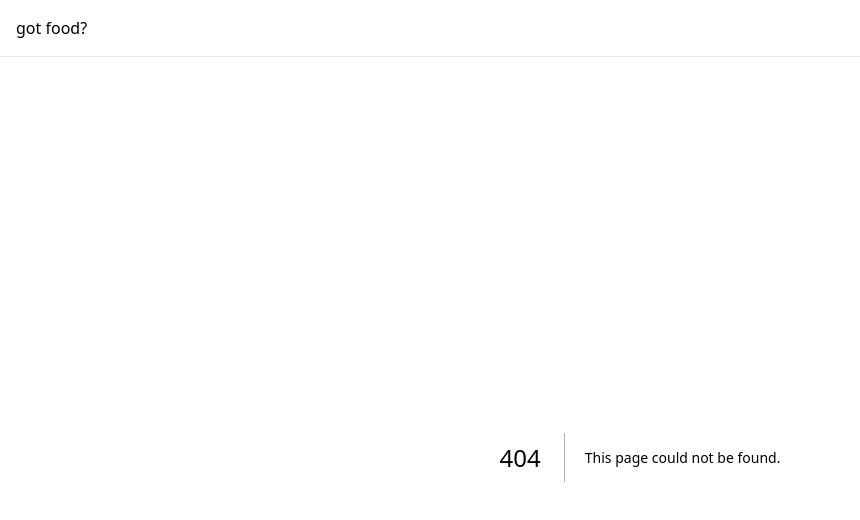
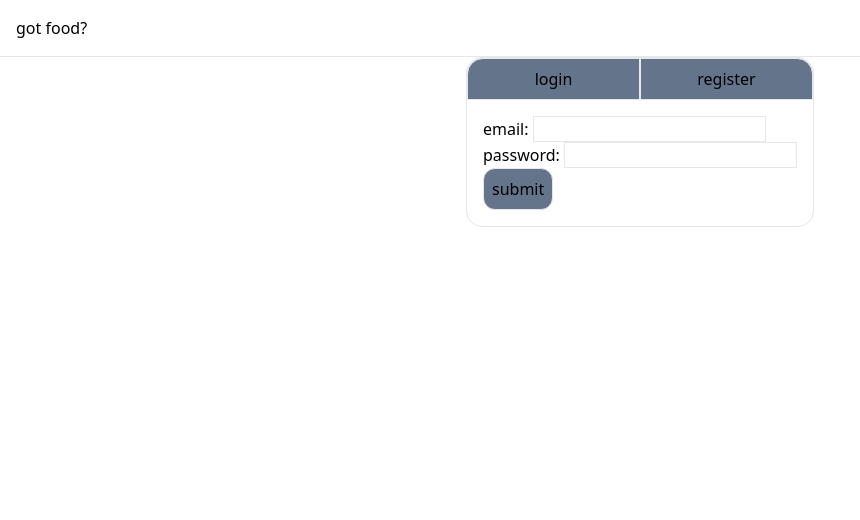
Before and after one commit to jaimetrovoada/got-food, a Next.js app in the folder client/: page /auth in a window 1280 px wide. Before the commit this address had no page. Shown: the top 520 px of the page, without its empty margins (0-860 px from the left). Built offline with nearby package versions, Linux system fonts and the light colour scheme.

Commit message:
create auth route

```diff
--- /dev/null
+++ b/client/pages/auth/index.tsx
@@ -0,0 +1,217 @@
+import React, { useState } from "react";
+import authService from "@/services/authService";
+
+interface RegisterFormProps {
+  handleSubmit: (e: React.FormEvent<HTMLFormElement>) => void;
+  handleNameInput: (e: React.ChangeEvent<HTMLInputElement>) => void;
+  handleEmailInput: (e: React.ChangeEvent<HTMLInputElement>) => void;
+  handlePasswordInput: (e: React.ChangeEvent<HTMLInputElement>) => void;
+  handleRoleInput: (e: React.ChangeEvent<HTMLInputElement>) => void;
+}
+
+interface LoginFormProps {
+  handleSubmit: (e: React.FormEvent<HTMLFormElement>) => void;
+  handleEmailInput: (e: React.ChangeEvent<HTMLInputElement>) => void;
+  handlePasswordInput: (e: React.ChangeEvent<HTMLInputElement>) => void;
+}
+
+const RegisterForm: React.FC<RegisterFormProps> = ({
+  handleSubmit,
+  handleNameInput,
+  handleEmailInput,
+  handlePasswordInput,
+  handleRoleInput,
+}) => {
+  return (
+    <form onSubmit={handleSubmit}>
+      <div>
+        name:{" "}
+        <input
+          type="text"
+          name="name"
+          className="border"
+          onChange={handleNameInput}
+        />
+      </div>
+      <div>
+        email:{" "}
+        <input
+          type="email"
+          name="email"
+          className="border"
+          onChange={handleEmailInput}
+        />
+      </div>
+      <div>
+        password:{" "}
+        <input
+          type="password"
+          name="password"
+          className="border"
+          onChange={handlePasswordInput}
+        />
+      </div>
+      <div>
+        business: yes{" "}
+        <input
+          type="radio"
+          name="role"
+          value="yes"
+          onChange={handleRoleInput}
+        />
+        no{" "}
+        <input
+          type="radio"
+          name="role"
+          value="no"
+          defaultChecked
+          onChange={handleRoleInput}
+        />
+      </div>
+
+      <button type="submit" className="rounded-xl border bg-slate-500 p-2">
+        submit
+      </button>
+    </form>
+  );
+};
+
+const LoginForm: React.FC<LoginFormProps> = ({
+  handleEmailInput,
+  handlePasswordInput,
+  handleSubmit,
+}) => {
+  return (
+    <form onSubmit={handleSubmit}>
+      <div>
+        email:{" "}
+        <input
+          type="email"
+          name="email"
+          className="border"
+          onChange={handleEmailInput}
+        />
+      </div>
+      <div>
+        password:{" "}
+        <input
+          type="password"
+          name="password"
+          className="border"
+          onChange={handlePasswordInput}
+        />
+      </div>
+
+      <button type="submit" className="rounded-xl border bg-slate-500 p-2">
+        submit
+      </button>
+    </form>
+  );
+};
+
+const Auth = () => {
+  const [view, setView] = useState<"login" | "register">("login");
+
+  const [registerFormState, setRegisterFormState] = useState<{
+    name: string;
+    email: string;
+    password: string;
+    role: "business" | "customer";
+  }>({
+    name: "",
+    email: "",
+    password: "",
+    role: "customer",
+  });
+  const [loginFormState, setLoginFormState] = useState<{
+    email: string;
+    password: string;
+  }>({
+    email: "",
+    password: "",
+  });
+
+  const registerFormHandlers = {
+    handleSubmit: (e: React.FormEvent<HTMLFormElement>) => {
+      e.preventDefault();
+
+      console.log({ registerFormState });
+      // authService.register(registerFormState);
+    },
+
+    handleNameInput: (e: React.ChangeEvent<HTMLInputElement>) => {
+      const name = e.target.value;
+      setRegisterFormState((prev) => {
+        return { ...prev, name };
+      });
+    },
+    handleEmailInput: (e: React.ChangeEvent<HTMLInputElement>) => {
+      const email = e.target.value;
+      setRegisterFormState((prev) => {
+        return { ...prev, email };
+      });
+    },
+    handlePasswordInput: (e: React.ChangeEvent<HTMLInputElement>) => {
+      const password = e.target.value;
+      setRegisterFormState((prev) => {
+        return { ...prev, password };
+      });
+    },
+    handleRoleInput: (e: React.ChangeEvent<HTMLInputElement>) => {
+      setRegisterFormState((prev) => {
+        return { ...prev, role: "business" };
+      });
+    },
+  };
+
+  const loginFormHandlers = {
+    handleSubmit: (e: React.FormEvent<HTMLFormElement>) => {
+      e.preventDefault();
+
+      console.log({ loginFormState });
+      // authService.login(loginFormState);
+    },
+    handleEmailInput: (e: React.ChangeEvent<HTMLInputElement>) => {
+      const email = e.target.value;
+      setLoginFormState((prev) => {
+        return { ...prev, email };
+      });
+    },
+    handlePasswordInput: (e: React.ChangeEvent<HTMLInputElement>) => {
+      const password = e.target.value;
+      setLoginFormState((prev) => {
+        return { ...prev, password };
+      });
+    },
+  };
+
+  return (
+    <div className="rounded-2xl border">
+      <div className="">
+        <button
+          onClick={() => setView("login")}
+          className="w-1/2 rounded-tl-2xl border bg-slate-500 p-2"
+          type="button"
+        >
+          {"login"}
+        </button>
+        <button
+          onClick={() => setView("register")}
+          className="w-1/2 rounded-tr-2xl border bg-slate-500 p-2"
+          type="button"
+        >
+          {"register"}
+        </button>
+      </div>
+      <div className="p-4">
+        {view === "register" ? (
+          <RegisterForm {...registerFormHandlers} />
+        ) : (
+          <LoginForm {...loginFormHandlers} />
+        )}
+      </div>
+    </div>
+  );
+};
+
+export default Auth;
```
